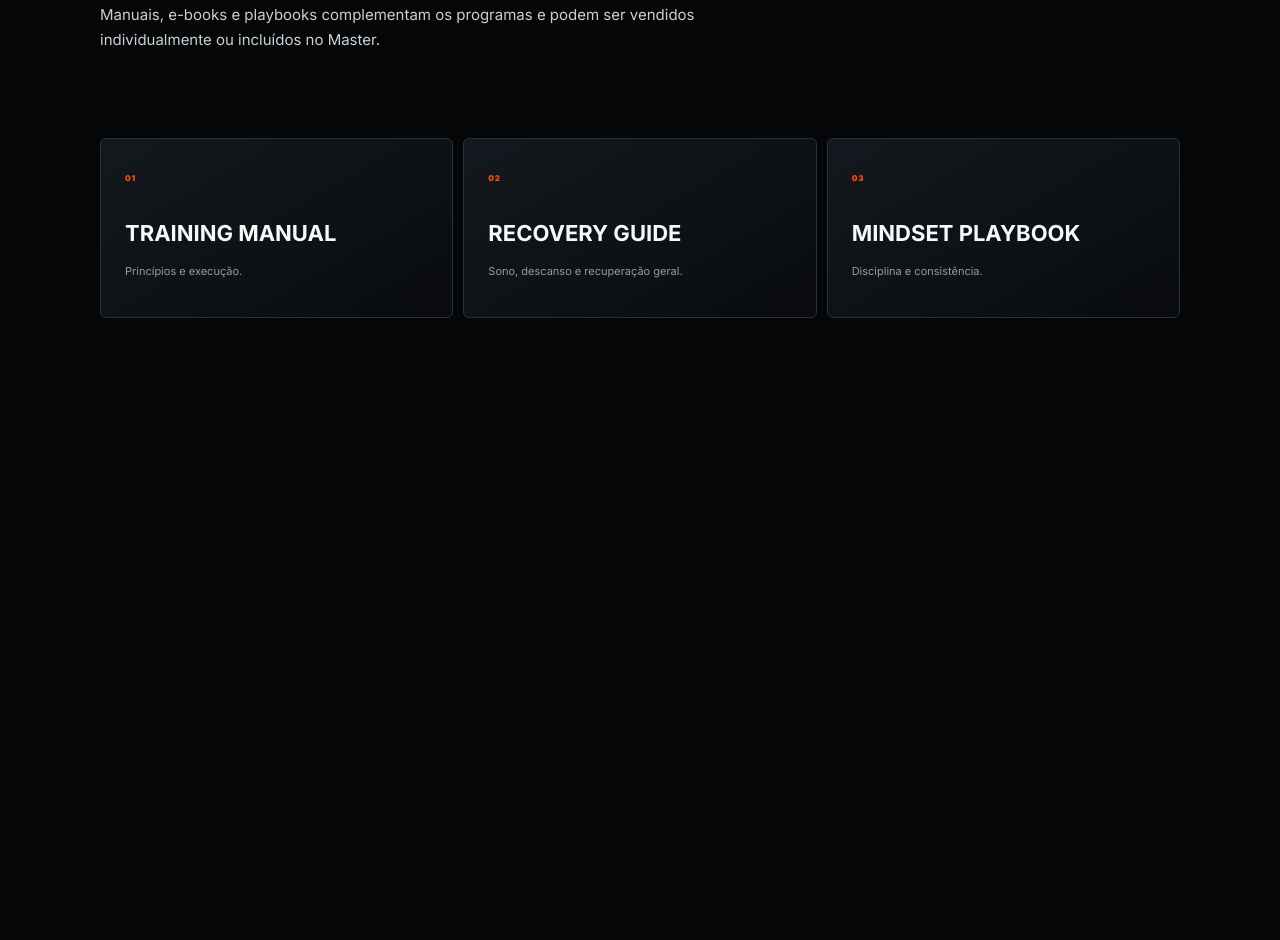
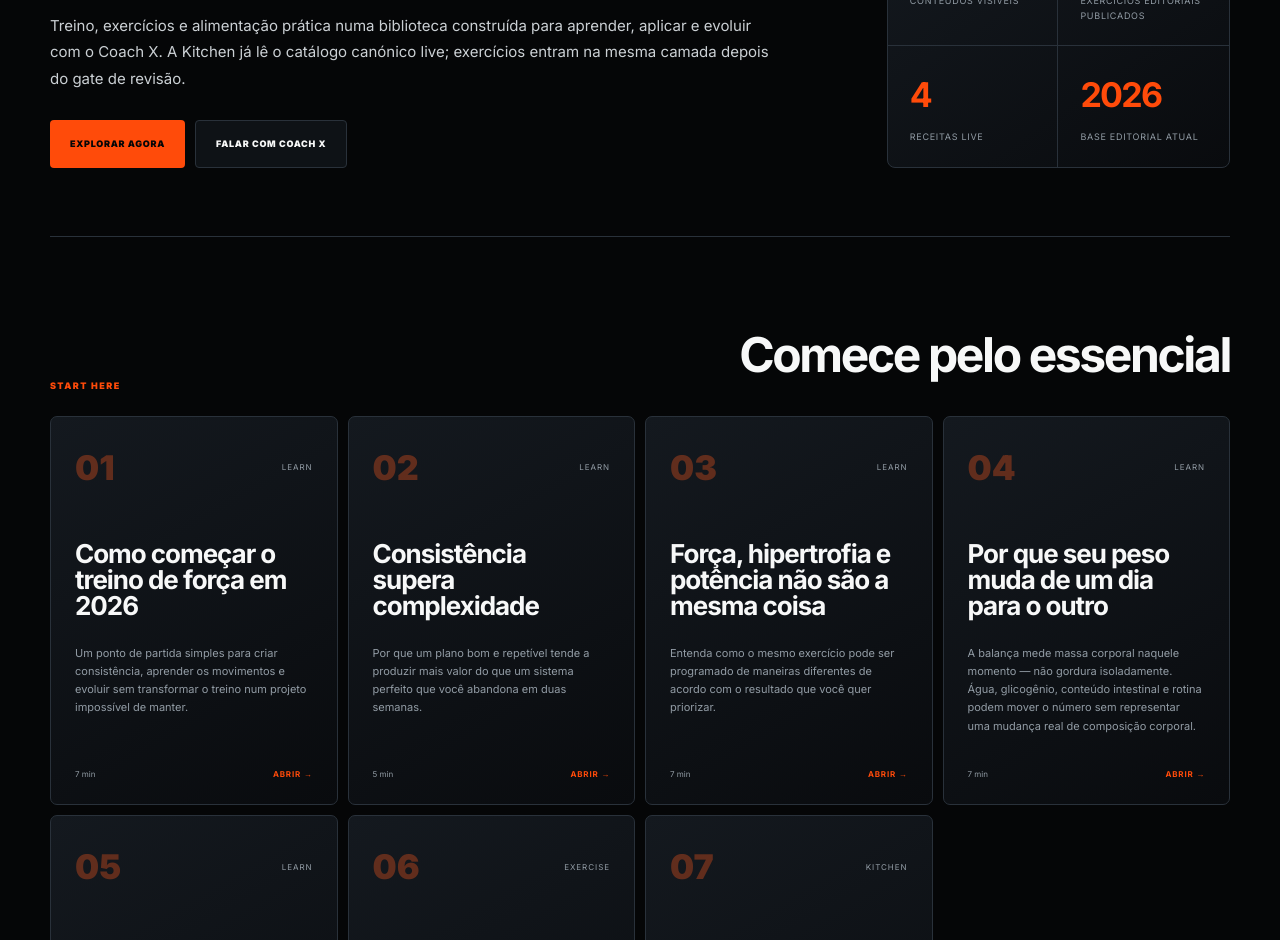
Before and after one commit to mgjexpert/mytrainx-platform, a Next.js app: page /library in a window 1280 px wide. Shown: the part 360-1300 px from the top of the page. Before the commit the page ends 800 px from the top, so only its background shows below. Built offline with nearby package versions, Linux system fonts and the light colour scheme; no server answers; the database is empty.

Commit message:
feat(library): activate live public Library

```diff
--- a/app/library/page.tsx
+++ b/app/library/page.tsx
@@ -1,3 +1,123 @@
+import Link from "next/link";
 import { PublicHeader } from "@/components/PublicHeader";
-import styles from "@/components/public-sections.module.css";
-export default function Page(){return <main className={styles.page}><PublicHeader/><section className={styles.hero}><span className={styles.kicker}>LIBRARY & RESOURCES</span><h1>KNOWLEDGE FUELS PROGRESS.</h1><p>Manuais, e-books e playbooks complementam os programas e podem ser vendidos individualmente ou incluídos no Master.</p></section><section className={styles.grid}><article className={styles.card}><span>01</span><h2>TRAINING MANUAL</h2><p>Princípios e execução.</p></article><article className={styles.card}><span>02</span><h2>RECOVERY GUIDE</h2><p>Sono, descanso e recuperação geral.</p></article><article className={styles.card}><span>03</span><h2>MINDSET PLAYBOOK</h2><p>Disciplina e consistência.</p></article></section></main>}
+import { getUnifiedLibraryItems } from "@/lib/library-live";
+import type { LibraryItem } from "@/lib/library-launch";
+import styles from "./library.module.css";
+
+const typeLabel = {
+  article: "LEARN",
+  exercise: "EXERCISE",
+  recipe: "KITCHEN",
+};
+
+export default async function LibraryPage() {
+  const items = await getUnifiedLibraryItems();
+  const featured = items.filter((item) => item.featured);
+  const articles = items.filter((item) => item.type === "article");
+  const exercises = items.filter((item) => item.type === "exercise");
+  const recipes = items.filter((item) => item.type === "recipe");
+
+  return (
+    <main className={styles.page}>
+      <PublicHeader />
+      <section className={styles.hero}>
+        <div>
+          <span className={styles.kicker}>MYTRAINX LIBRARY / LIVE BETA</span>
+          <h1>CONHECIMENTO QUE <em>VIRA AÇÃO.</em></h1>
+          <p>
+            Treino, exercícios e alimentação prática numa biblioteca construída para
+            aprender, aplicar e evoluir com o Coach X. A Kitchen já lê o catálogo canónico
+            live; exercícios entram na mesma camada depois do gate de revisão.
+          </p>
+          <div className={styles.heroActions}>
+            <a href="#explorar" className={styles.primary}>EXPLORAR AGORA</a>
+            <Link href="/trainer" className={styles.secondary}>FALAR COM COACH X</Link>
+          </div>
+        </div>
+        <div className={styles.stats}>
+          <div><strong>{items.length}</strong><span>conteúdos visíveis</span></div>
+          <div><strong>{exercises.length}</strong><span>exercícios editoriais publicados</span></div>
+          <div><strong>{recipes.length}</strong><span>receitas live</span></div>
+          <div><strong>2026</strong><span>base editorial atual</span></div>
+        </div>
+      </section>
+
+      <section className={styles.featured} id="explorar">
+        <div className={styles.sectionHeading}>
+          <span>START HERE</span>
+          <h2>Comece pelo essencial</h2>
+        </div>
+        <div className={styles.featuredGrid}>
+          {featured.map((item, index) => (
+            <Link href={`/library/${item.slug}`} className={styles.featureCard} key={item.slug}>
+              <div className={styles.featureTop}>
+                <span>{String(index + 1).padStart(2, "0")}</span>
+                <small>{typeLabel[item.type]}</small>
+              </div>
+              <h3>{item.title}</h3>
+              <p>{item.description}</p>
+              <div className={styles.cardMeta}><span>{item.readTime}</span><b>ABRIR →</b></div>
+            </Link>
+          ))}
+        </div>
+      </section>
+
+      <LibrarySection
+        eyebrow="TRAINING KNOWLEDGE"
+        title="Fundamentos do treino"
+        items={articles.filter((item) => !item.tags.includes("nutrição") && !item.tags.includes("progresso"))}
+      />
+      <LibrarySection
+        eyebrow="PROGRESS WITHOUT NOISE"
+        title="Entenda sua evolução"
+        items={articles.filter((item) => item.tags.includes("progresso"))}
+      />
+      <LibrarySection eyebrow="EXERCISE ENCYCLOPEDIA" title="Movimentos essenciais" items={exercises} />
+      <LibrarySection
+        eyebrow="NUTRITION"
+        title="Nutrição sem ruído"
+        items={articles.filter((item) => item.tags.includes("nutrição"))}
+      />
+      <LibrarySection eyebrow="MYTRAINX KITCHEN / LIVE" title="Cozinhe. Monte. Repita." items={recipes} />
+
+      <section className={styles.next}>
+        <span>LIBRARY V2</span>
+        <h2>Uma biblioteca viva, não uma coleção de ficheiros.</h2>
+        <p>
+          O catálogo canónico cresce no Supabase com direitos, revisão e proveniência.
+          A próxima etapa liga exercícios aprovados, ebooks, programas e retrieval do Coach X
+          à mesma identidade de conteúdo.
+        </p>
+        <Link href="/master">CONHECER MYTRAINX MASTER →</Link>
+      </section>
+    </main>
+  );
+}
+
+function LibrarySection({ eyebrow, title, items }: { eyebrow: string; title: string; items: LibraryItem[] }) {
+  if (!items.length) return null;
+  return (
+    <section className={styles.section}>
+      <div className={styles.sectionHeading}>
+        <span>{eyebrow}</span>
+        <h2>{title}</h2>
+      </div>
+      <div className={styles.cardGrid}>
+        {items.map((item) => (
+          <Link href={`/library/${item.slug}`} className={styles.card} key={item.slug}>
+            <div className={styles.cardTop}>
+              <span>{typeLabel[item.type]}</span>
+              <small>{item.access}</small>
+            </div>
+            <h3>{item.title}</h3>
+            <p>{item.description}</p>
+            <div className={styles.tags}>
+              {item.tags.slice(0, 3).map((tag) => <span key={tag}>{tag}</span>)}
+            </div>
+            <div className={styles.cardMeta}><span>{item.readTime}</span><b>LER →</b></div>
+          </Link>
+        ))}
+      </div>
+    </section>
+  );
+}
```
